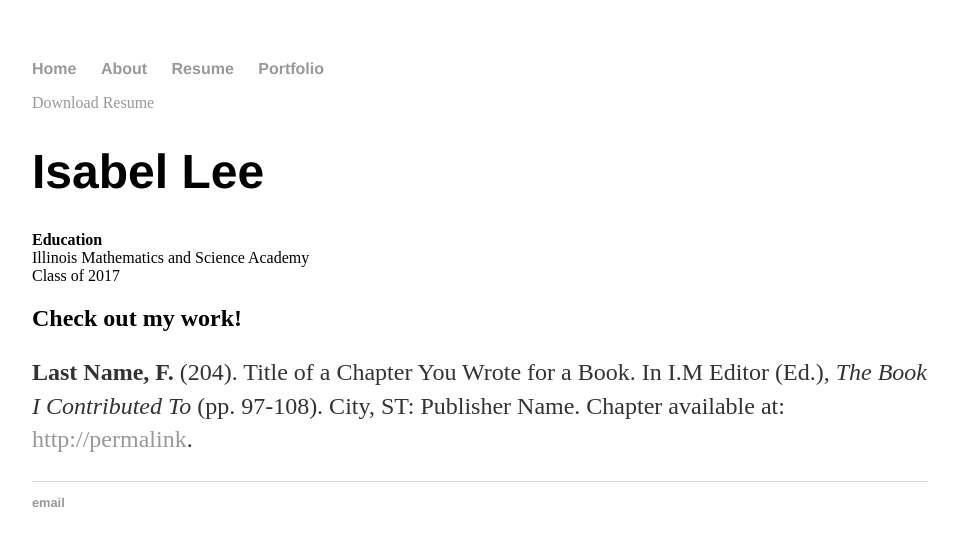
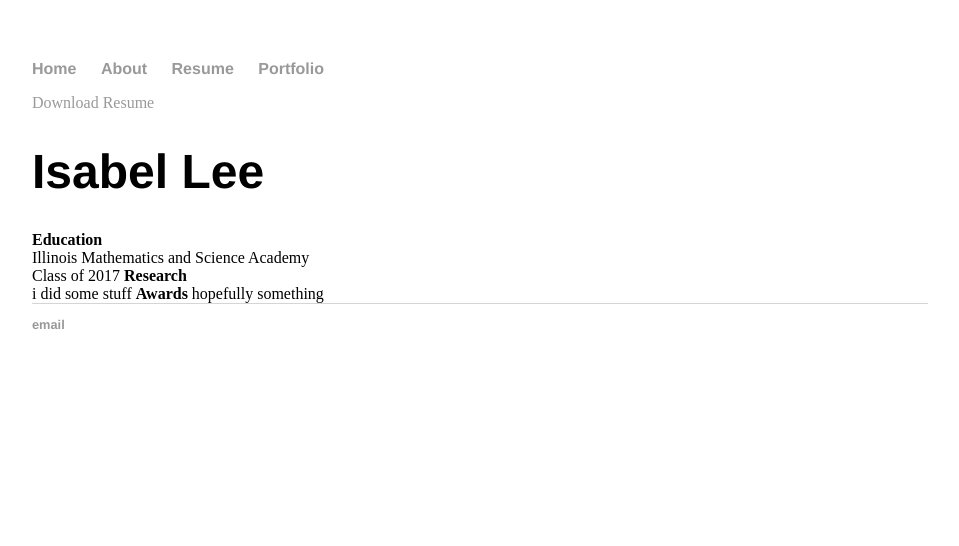
Before and after one commit to isabelringing1/old_website, a Jekyll site: the page built from resume/index.html, in a window 1280 px wide. Shown: the top 546 px of the page, without its empty margins (160-1119 px from the left). Built offline with Jekyll 4.4.1, drawn with Linux system fonts in a browser that asks for light colours.

Commit message:
Update index.html

```diff
--- a/resume/index.html
+++ b/resume/index.html
@@ -11,9 +11,11 @@
 					Class of 2017
 
 
-					<h2>Check out my work!</h2>
+					<strong>Research</strong><br>
+					i did some stuff
 
-					<p><strong>Last Name, F.</strong> (204). Title of a Chapter You Wrote for a Book. In I.M Editor (Ed.), <em>The Book I Contributed To</em> (pp. 97-108). City, ST: Publisher Name. Chapter available at: <a href="#">http://permalink</a>.
+					<strong>Awards</strong>
+					hopefully something
 
 
 	</div>
```
